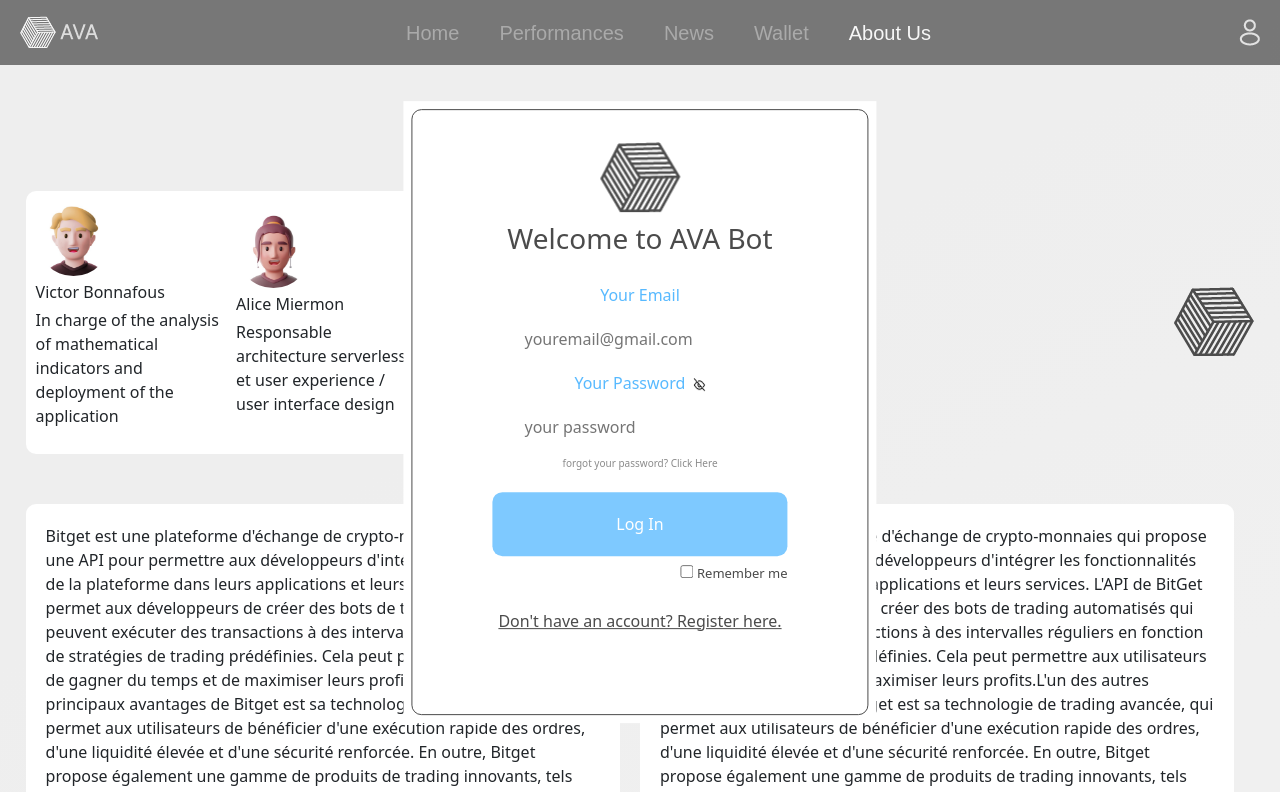
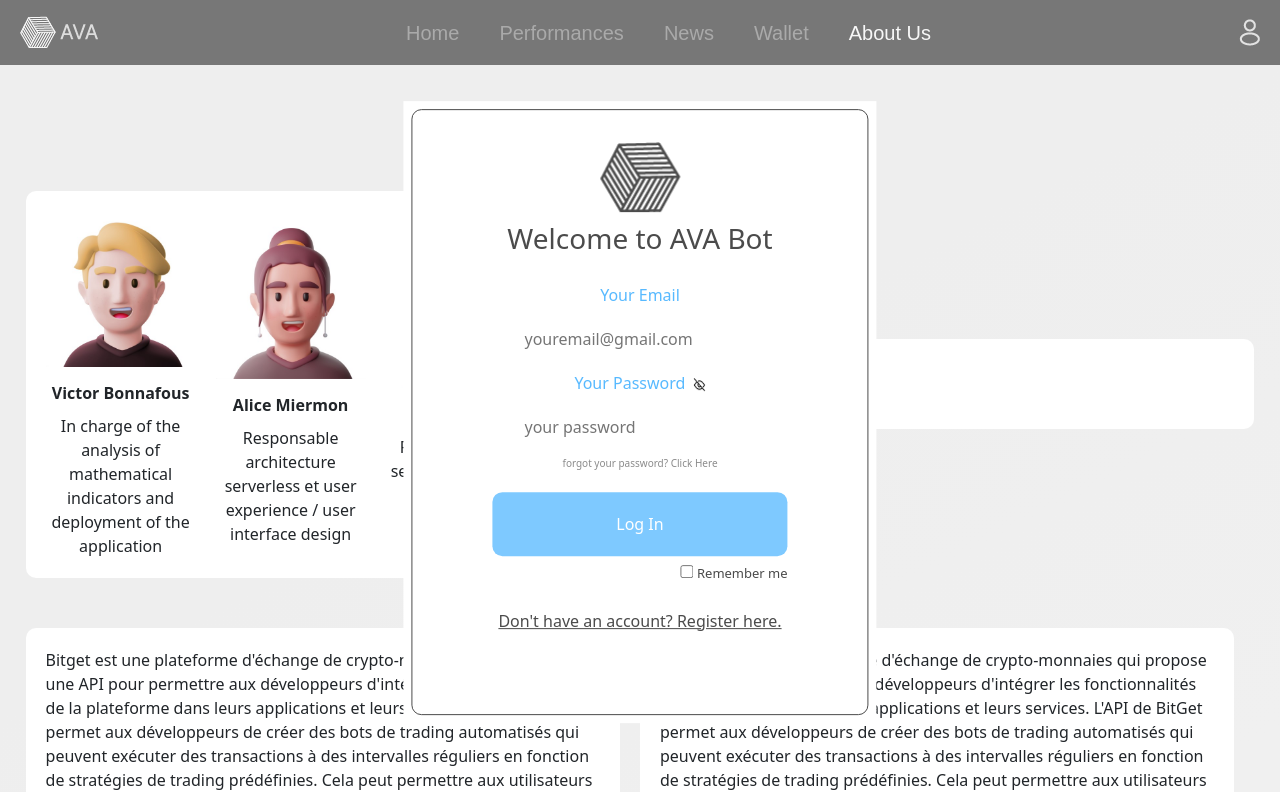
Before and after one commit to Nafbo/AVA-Bot, a React app in the folder app-web/: page /Aboutus in a window 1280 px wide. Shown: the top 792 px of the page. Built offline with nearby package versions, Linux system fonts and the light colour scheme.

Commit message:
aboutus avatar

```diff
--- a/app-web/src/pages/styles/aboutus.css
+++ b/app-web/src/pages/styles/aboutus.css
@@ -4,7 +4,7 @@
   padding:2%
 }
 /* haut container */
-.haut-container {
+/* .haut-container {
     display: flex;
     flex-direction: row;
     justify-content: space-between;
@@ -15,7 +15,8 @@
   }
 
   /* équipe et avatar */
-  .team-ava-container {
+
+   .team-ava-container {
     display: flex;
     justify-content: space-between;
     align-items: center;
@@ -26,10 +27,40 @@
 
   }
 
-  .team-ava-container img {
-    width: 75px;
-    height: 75px;
-    border-radius: 50%;
+  .haut-container {
+    text-align: center;
+    display: flex;
+    flex-direction: row;
+    justify-content: space-between;
+    align-items: center;
+    margin-top: 50px;
+
+    width:100%;
+  }
+
+  .team-member {
+    display: inline-block;
+    vertical-align: top;
+    text-align: center;
+    margin: 10px;
+    width: 200px; /* ajustez la largeur en fonction de vos besoins */
+  }
+
+  .team-member img {
+    display: block;
+    margin: 0 auto;
+    width: 150px; /* ajustez la largeur en fonction de vos besoins */
+  }
+
+  .team-member-name {
+    font-weight: bold;
+    margin-top: 10px;
+    margin-bottom: 5px;
+  }
+
+  .team-member p {
+    margin: 0;
+    text-align: center;
   }
 
 
@@ -37,6 +68,14 @@
     display: flex;
     justify-content: center;
     align-items: center;
+    display: flex;
+    justify-content: space-between;
+    align-items: center;
+    background-color: white;
+    border-radius: 10px;
+    padding: 10px;
+    width:50%;
+    margin-left:10px;
   }
 
   /* bas container */
```
